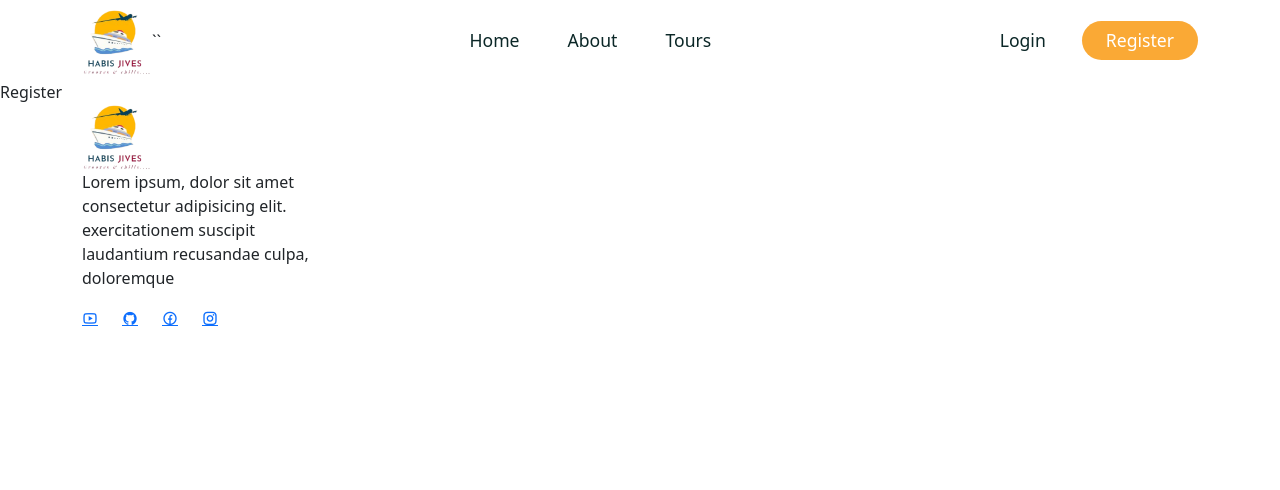
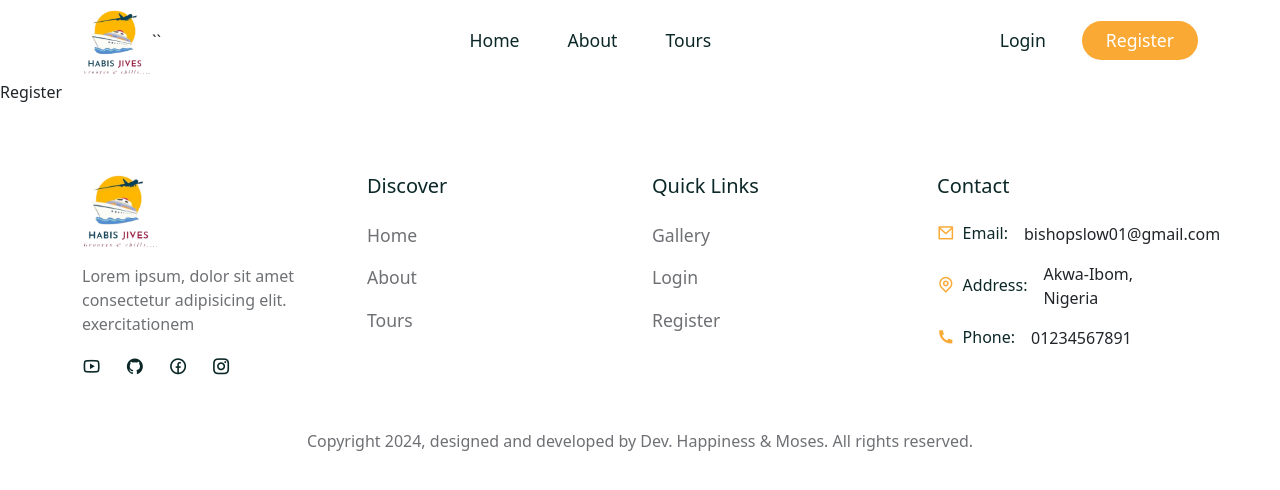
Before and after one commit to Happygirlie/Habis-Jives-travels-and-tour, a React (Create React App) app in the folder MernStack-Tour-Management-main/MernStack-Tour-Management-main/tour-management/frontend/: page /register in a window 1280 px wide. Shown: the top 490 px of the page. Built offline with nearby package versions, Linux system fonts and the light colour scheme; a web font is replaced by a local one.

Commit message:
homepage deliverable frtend done

```diff
--- a/MernStack-Tour-Management-main/MernStack-Tour-Management-main/tour-management/frontend/src/components/Footer/Footer.jsx
+++ b/MernStack-Tour-Management-main/MernStack-Tour-Management-main/tour-management/frontend/src/components/Footer/Footer.jsx
@@ -6,7 +6,7 @@
 import { Link } from "react-router-dom";
 import logo from "../../assets/images/logo.png";
 
-const quick__links=[
+const quick__links = [
   {
     path:'/home',
     display:'Home',
@@ -36,21 +36,29 @@
 ];
 
 const Footer = () => {
-  return ( <footer className="footer">
+
+  const year = new Date().getFullYear()
+  return (
+    <footer className="footer">
       <Container>
         <Row>
           <Col lg="3">
             <div className="logo">
               <img src={logo} alt="" />
               <p>Lorem ipsum, dolor sit amet consectetur adipisicing elit.
-               exercitationem suscipit laudantium recusandae culpa, doloremque</p>
+               exercitationem
+              </p>
 
               <div className="social__links d-flex align-items-center gap-4">
                 <span>
-                  <Link to="#"><i class="ri-youtube-line"></i></Link>
+                  <Link to="#">
+                    <i class="ri-youtube-line"></i>
+                  </Link>
                 </span>
                 <span>
-                  <Link to="#"><i class="ri-github-fill"></i></Link>
+                  <Link to="#">
+                    <i class="ri-github-fill">
+                  </i></Link>
                 </span>
                 <span>
                   <Link to="#"><i class="ri-facebook-circle-line"></i></Link>
@@ -61,6 +69,80 @@
                </div>
             </div>
           </Col>
+
+        <Col lg="3">
+          <h5 className="footer__link-title">Discover</h5>
+
+          <ListGroup className="footer__quick-links">
+            {
+              quick__links.map((item,index)=> (
+                <ListGroupItem key={index} className="ps-0 border-0">
+                  <Link to={item.path}>{item.display}</Link>
+                </ListGroupItem>
+              ))
+            }
+          </ListGroup>
+        </Col>
+        <Col lg="3">
+          <h5 className="footer__link-title">Quick Links</h5>
+
+        <ListGroup className="footer__quick-links">
+            {
+              quick__links2.map((item,index)=> (
+                <ListGroupItem key={index} className="ps-0 border-0">
+                  <Link to={item.path}>{item.display}</Link>
+                </ListGroupItem>
+              ))
+            }
+          </ListGroup>
+        </Col>
+        <Col lg="3">
+          <h5 className="footer__link-title">Contact</h5>
+
+          <ListGroup className="footer__quick-links">
+                <ListGroupItem className="ps-0 border-0 d-flex
+                 align-items-center gap-3">
+
+                  <h6 className="mb-0 d-flex align-items-center gap-2">
+                    <span>
+                      <i class="ri-mail-line"></i>
+                      </span>
+                      Email:
+                  </h6>
+
+                  <p className="mb-0">bishopslow01@gmail.com</p>
+                </ListGroupItem>
+                 <ListGroupItem className="ps-0 border-0 d-flex
+                 align-items-center gap-3">
+
+                  <h6 className="mb-0 d-flex align-items-center gap-2">
+                    <span>
+                      <i class="ri-map-pin-line"></i>
+                      </span>
+                      Address:
+                  </h6>
+
+                  <p className="mb-0">Akwa-Ibom, Nigeria</p>
+                </ListGroupItem>
+                 <ListGroupItem className="ps-0 border-0 d-flex
+                 align-items-center gap-3">
+
+                  <h6 className="mb-0 d-flex align-items-center gap-2">
+                    <span>
+                      <i class="ri-phone-fill"></i>
+                      </span>
+                      Phone:
+                  </h6>
+
+                  <p className="mb-0">01234567891</p>
+                </ListGroupItem>
+          </ListGroup>
+        </Col>
+
+        <Col lg="12" className="text-center pt-5">
+          <p className="copyright">Copyright {year}, designed and developed by Dev. Happiness & Moses.
+          All rights reserved.</p>
+        </Col>
       </Row>
     </Container>
   </footer>
--- a/MernStack-Tour-Management-main/MernStack-Tour-Management-main/tour-management/frontend/src/components/Footer/footer.css
+++ b/MernStack-Tour-Management-main/MernStack-Tour-Management-main/tour-management/frontend/src/components/Footer/footer.css
@@ -0,0 +1,40 @@
+.footer {
+    padding-top: 70px;
+    padding-bottom: 30px;
+}
+
+.footer .logo img {
+    width: 30%;
+    margin-bottom: 1rem;
+}
+
+.footer .logo p {
+    color: var(--text-color);
+}
+
+.social__links span a {
+    text-decoration: none;
+    color: var(--heading-color);
+    font-size: 1.2rem;
+}
+
+.footer__link-title {
+    color: var(--heading-color);
+    margin-bottom: 1rem;
+}
+
+.footer__quick-links li a {
+    text-decoration: none;
+    color: var(--text-color);
+    font-size: 1.1rem;
+}
+
+.footer__quick-links h6 span i {
+    color: var(--secondary-color);
+    font-size: 1.1rem;
+}
+
+.copyright {
+    color: var(--text-color);
+    font-size: 1rem;
+}
--- a/MernStack-Tour-Management-main/MernStack-Tour-Management-main/tour-management/frontend/src/components/Header/Header.jsx
+++ b/MernStack-Tour-Management-main/MernStack-Tour-Management-main/tour-management/frontend/src/components/Header/Header.jsx
@@ -1,4 +1,4 @@
-import React from 'react';
+import React,{useRef, useEffect} from 'react';
 import { Container, Row,Button} from 'reactstrap';
 import { NavLink, Link} from 'react-router-dom';
 
@@ -21,8 +21,28 @@
 ];
 
 const Header = () => {
+
+const headerRef = useRef(null)
+
+const stickyHeaderFunc = () => {
+  window.addEventListener("scroll", ()=> {
+    if(document.body.scrollTop >80 || document.documentElement.scrollTop >80){
+      headerRef.current.classList.add("sticky__header")
+    }else{
+       headerRef.current.classList.remove("sticky__header")
+    }
+  })
+}
+
+useEffect(() => {
+  stickyHeaderFunc()
+
+  return window.removeEventListener("scroll", stickyHeaderFunc)
+
+})
+
   return (
-  <header className="header">
+  <header className="header" ref={headerRef}>
     <Container>
       <Row>
         <div className="nav__wrapper d-flex align-items-center
```
Lines whose indentation alone changed are shown as unchanged.
